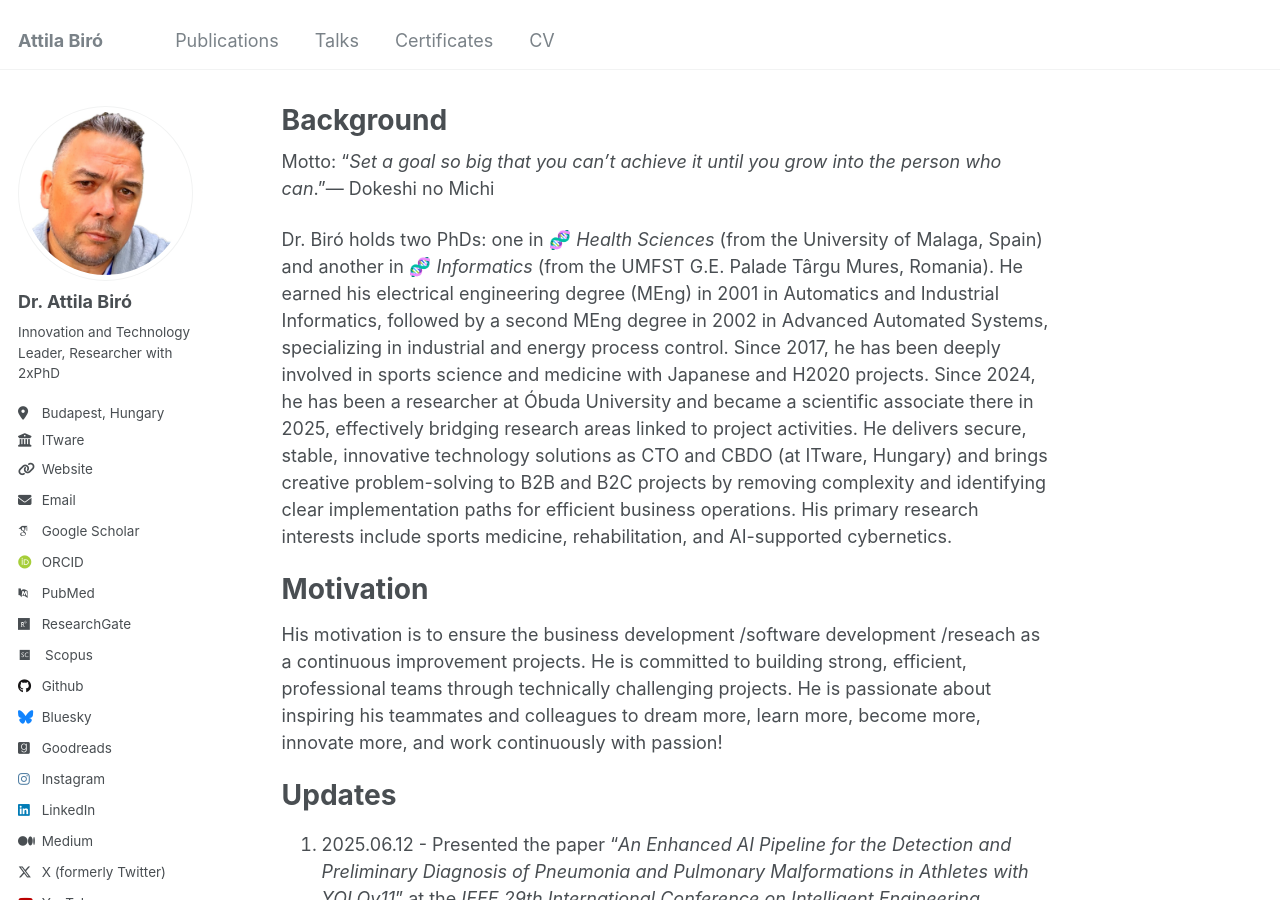
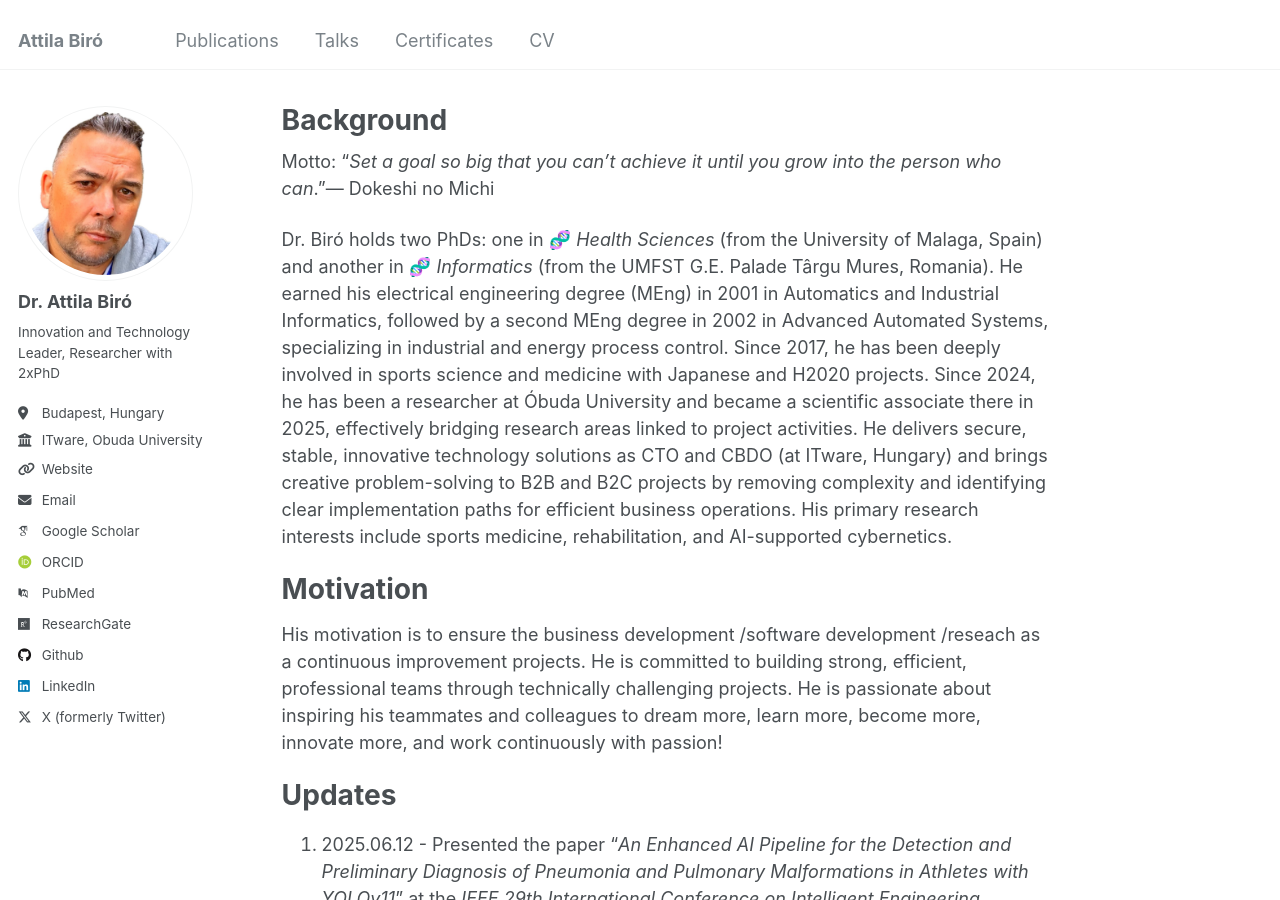
Before and after one commit to biroka/biroka.github.io, a Jekyll site: the page built from _pages/about.md, in a window 1280 px wide and 900 px high. Built offline with Jekyll 4.4.1, drawn with Linux system fonts in a browser that asks for light colours; some web fonts are replaced.

Commit message:
Update _config.yml

```diff
--- a/_config.yml
+++ b/_config.yml
@@ -26,7 +26,7 @@ author:
   pronouns         : #"biroka"
   bio              : "Innovation and Technology Leader, Researcher with 2xPhD"
   location         : "Budapest, Hungary"
-  employer         : "ITware"
+  employer         : "ITware, Obuda University"
   uri              : "https://abiro.me"
   email            : "abiro@ieee.org"
 
@@ -38,7 +38,7 @@ author:
   semantic         : # URL
   pubmed           : "https://pubmed.ncbi.nlm.nih.gov/?term=Attila+Biro"
   researchgate     : "https://www.researchgate.net/profile/Attila-Biro-2"
-  scopus           : "https://www.scopus.com/authid/detail.uri?authorId=57220745742"
+  scopus           :  # "https://www.scopus.com/authid/detail.uri?authorId=57220745742"
 
   # Repositories and software development
   bitbucket        : # Username - Update with your username on the site
@@ -49,18 +49,18 @@ author:
   stackoverflow    : # User number or user number and name (i.e., use "1" or "1/jeff-atwood")
 
   # Social media
-  bluesky          : "biroka.bsky.social" # Replace this with you Bluesky username
+  bluesky          :  # "biroka.bsky.social" # Replace this with you Bluesky username
   facebook         : # Username
   flickr           : # Username
   foursquare       : # Username
-  goodreads        : "biroattila"
+  goodreads        : #  "biroattila"
   google_plus      : # Username
   keybase          : # Username
-  instagram        : "b1r0"
+  instagram        : #  "b1r0"
   lastfm           : # Username
   linkedin         : "biroattila"
   mastodon         : # URL
-  medium           : "https://biroattila.medium.com"
+  medium           :  # "https://biroattila.medium.com"
   pinterest        : # Username
   soundcloud       : # Username
   steam            : # Username
@@ -71,7 +71,7 @@ author:
   weibo            : # Username
   wikipedia        : # Username
   xing             : # Username
-  youtube          : "biroka"
+  youtube          :  # "biroka"
   zhihu            : # Username
 
 # Publication Category - The following the list of publication categories and their headings
@@ -89,7 +89,7 @@ breadcrumbs              : false # true, false (default)
 words_per_minute         : 160
 future                   : true
 read_more                : "disabled" # if enabled, adds "Read more" links to excerpts
-talkmap_link             : false      #change to true to add link to talkmap on talks page
+talkmap_link             : true # (old false)      #change to true to add link to talkmap on talks page
 comments:
   provider               : # false (default), "disqus", "discourse", "facebook", "google-plus", "staticman", "custom"
   disqus:
```
